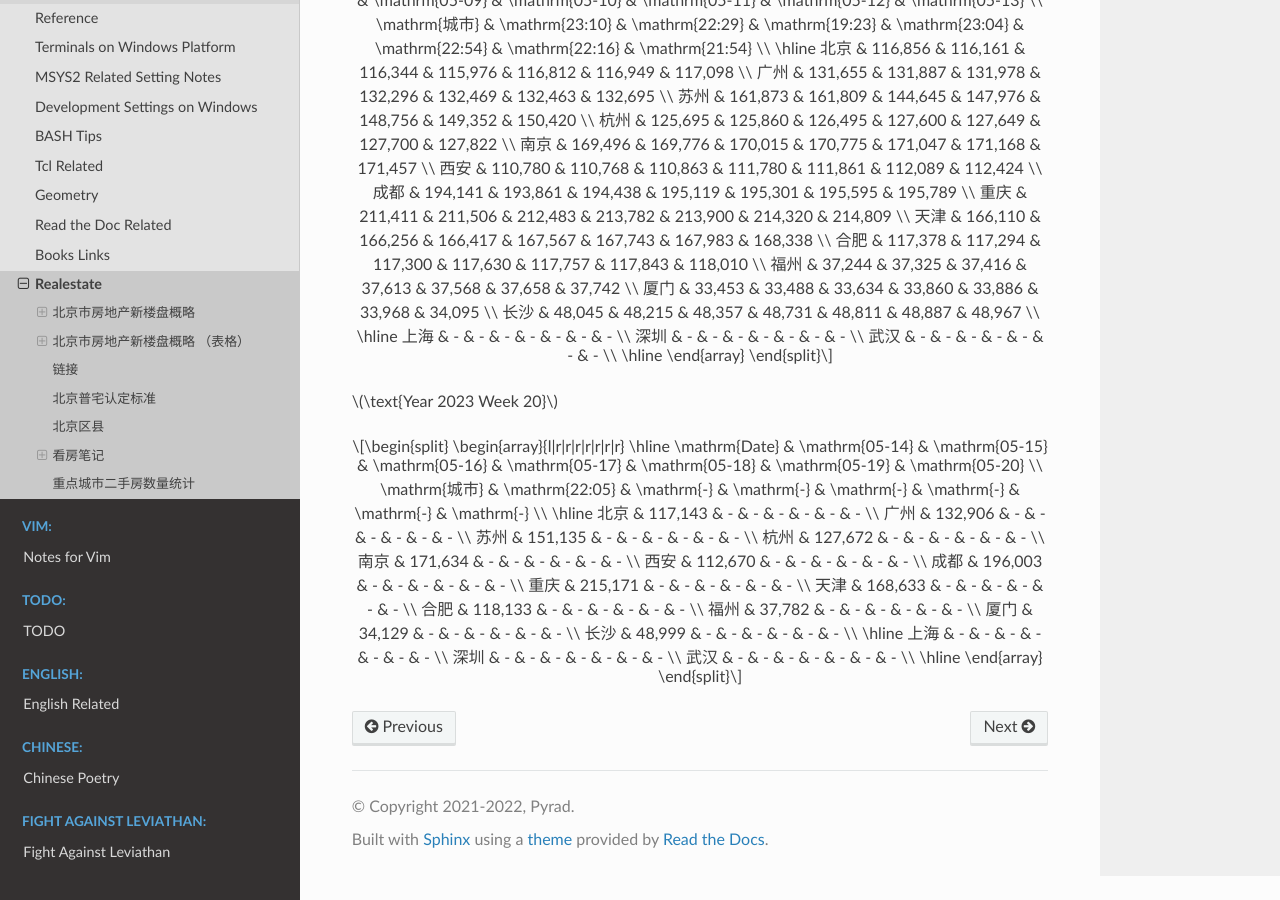
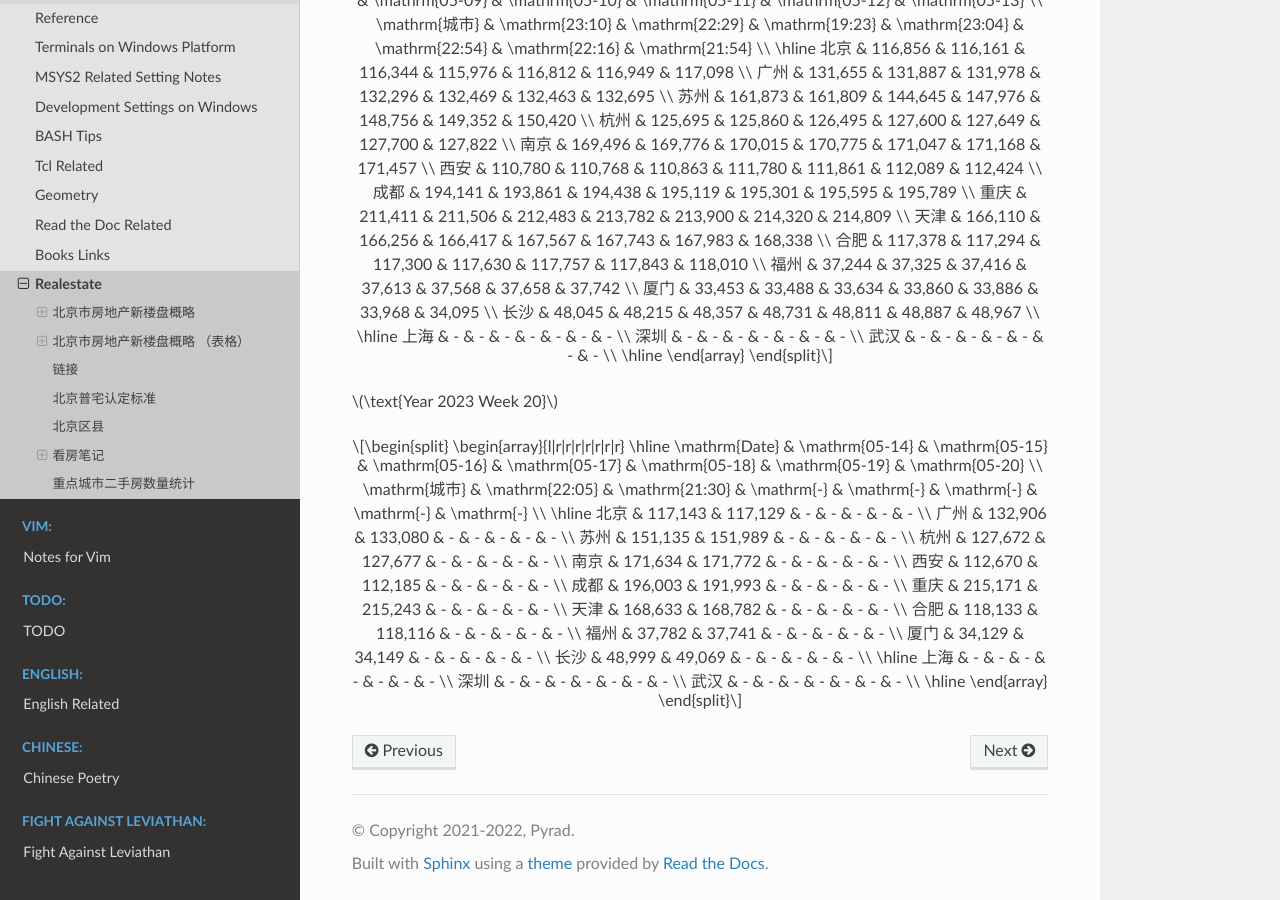
Before and after one commit to Pyrad/pyradnotes, a Sphinx documentation site: the page built from source/Notes/realestate.md, in a window 1280 px wide and 900 px high, scrolled down 14335 px. Built offline with Sphinx 7.4.7 and the Read the Docs theme 2.0.0, drawn with Linux system fonts in a browser that asks for light colours; a script that is not in the unit is left out.

Commit message:
Realestate Update resale number 2023-05-15

```diff
--- a/source/Notes/realestate.md
+++ b/source/Notes/realestate.md
@@ -748,21 +748,21 @@
 \begin{array}{l|r|r|r|r|r|r|r}
 \hline
 \mathrm{Date} & \mathrm{05-14} & \mathrm{05-15} & \mathrm{05-16} & \mathrm{05-17} & \mathrm{05-18} & \mathrm{05-19} & \mathrm{05-20} \\
-\mathrm{城市} & \mathrm{22:05} & \mathrm{-} & \mathrm{-} & \mathrm{-} & \mathrm{-} & \mathrm{-} & \mathrm{-} \\
+\mathrm{城市} & \mathrm{22:05} & \mathrm{21:30} & \mathrm{-} & \mathrm{-} & \mathrm{-} & \mathrm{-} & \mathrm{-} \\
 \hline
-北京 & 117,143 & - & - & - & - & - & - \\
-广州 & 132,906 & - & - & - & - & - & - \\
-苏州 & 151,135 & - & - & - & - & - & - \\
-杭州 & 127,672 & - & - & - & - & - & - \\
-南京 & 171,634 & - & - & - & - & - & - \\
-西安 & 112,670 & - & - & - & - & - & - \\
-成都 & 196,003 & - & - & - & - & - & - \\
-重庆 & 215,171 & - & - & - & - & - & - \\
-天津 & 168,633 & - & - & - & - & - & - \\
-合肥 & 118,133 & - & - & - & - & - & - \\
-福州 & 37,782 & - & - & - & - & - & - \\
-厦门 & 34,129 & - & - & - & - & - & - \\
-长沙 & 48,999 & - & - & - & - & - & - \\
+北京 & 117,143 & 117,129 & - & - & - & - & - \\
+广州 & 132,906 & 133,080 & - & - & - & - & - \\
+苏州 & 151,135 & 151,989 & - & - & - & - & - \\
+杭州 & 127,672 & 127,677 & - & - & - & - & - \\
+南京 & 171,634 & 171,772 & - & - & - & - & - \\
+西安 & 112,670 & 112,185 & - & - & - & - & - \\
+成都 & 196,003 & 191,993 & - & - & - & - & - \\
+重庆 & 215,171 & 215,243 & - & - & - & - & - \\
+天津 & 168,633 & 168,782 & - & - & - & - & - \\
+合肥 & 118,133 & 118,116 & - & - & - & - & - \\
+福州 & 37,782 & 37,741 & - & - & - & - & - \\
+厦门 & 34,129 & 34,149 & - & - & - & - & - \\
+长沙 & 48,999 & 49,069 & - & - & - & - & - \\
 \hline
 上海 & - & - & - & - & - & - & - \\
 深圳 & - & - & - & - & - & - & - \\
```
